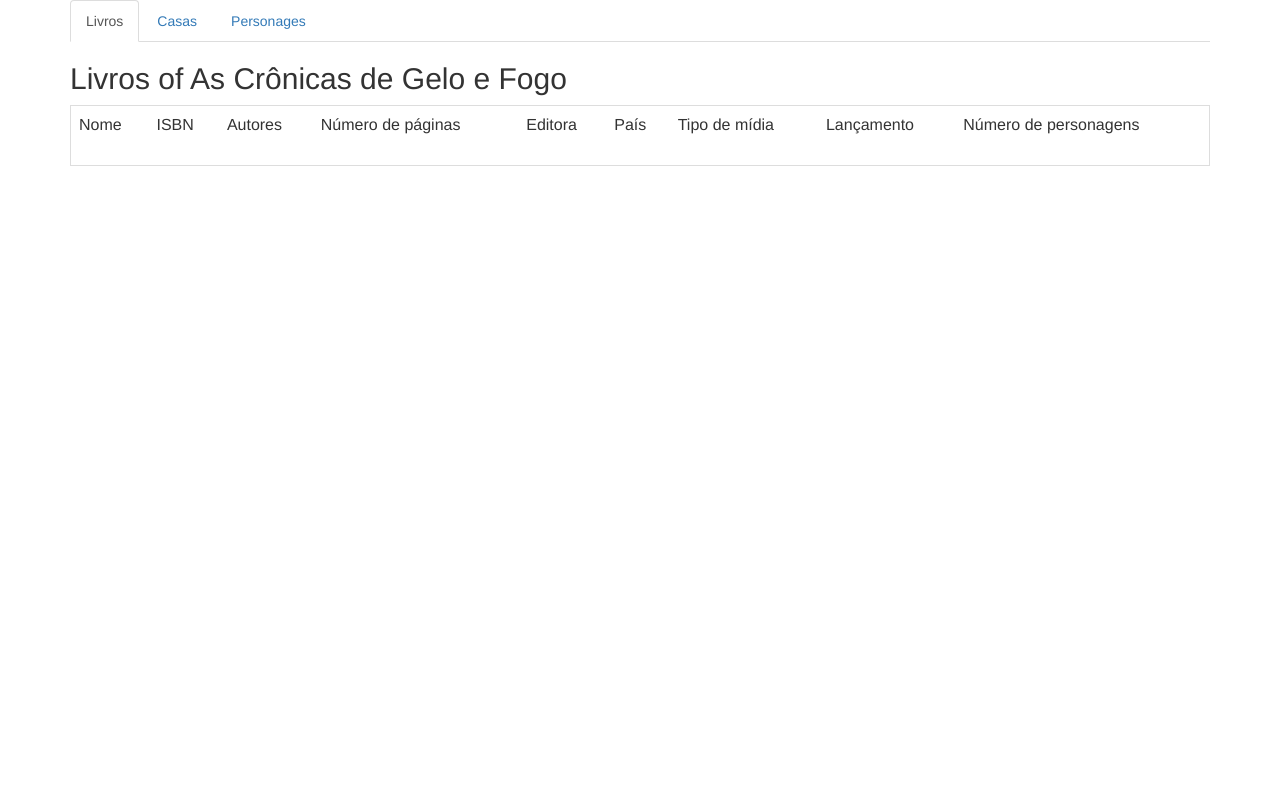
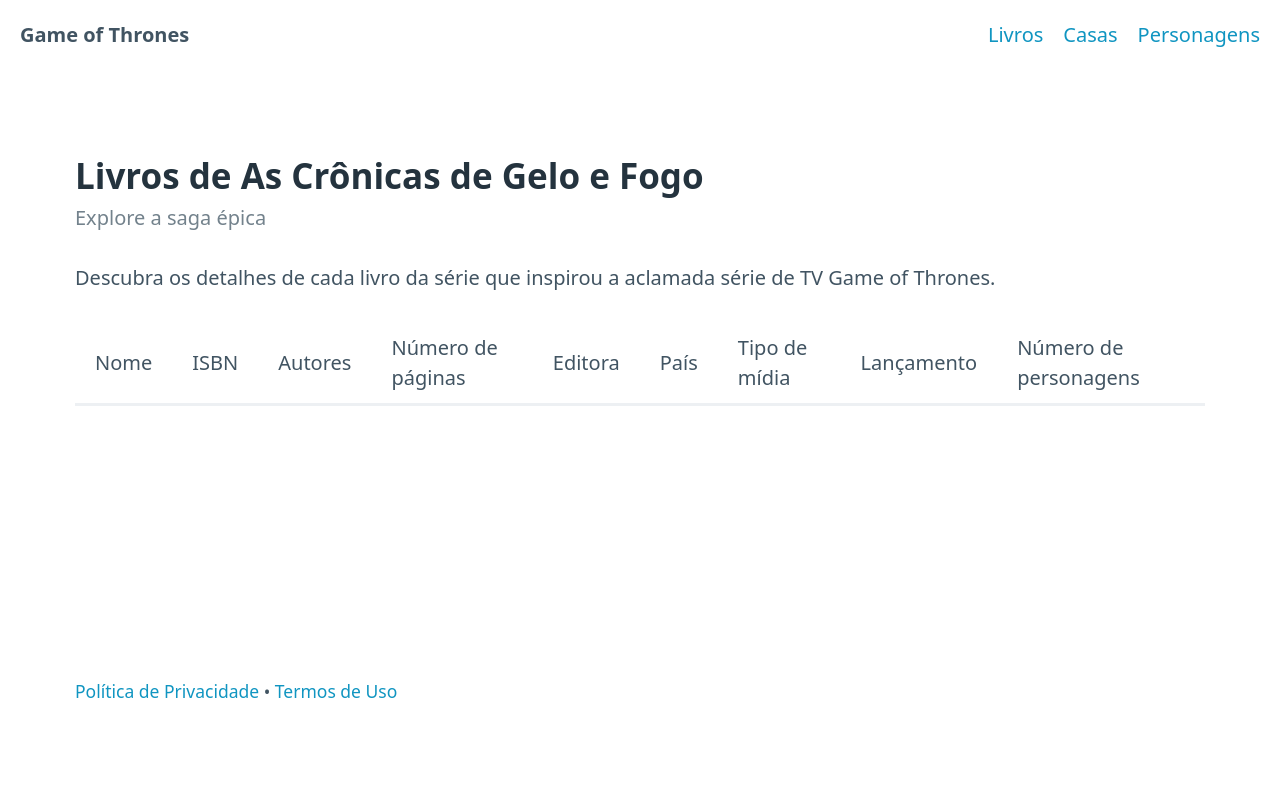
Before and after one commit to AndersonC96/Game-Of-Thrones_PHP, a PHP site: page / in a window 1280 px wide. Shown: the top 785 px of the page. Run offline with PHP 8.4, Linux system fonts and the light colour scheme; data that the repository does not hold is empty.

Commit message:
Update index.php

```diff
--- a/index.php
+++ b/index.php
@@ -1,11 +1,11 @@
-<html>
+<!DOCTYPE html>
+<html lang="pt-br">
     <head>
+        <meta charset="UTF-8">
+        <meta name="viewport" content="width=device-width, initial-scale=1">
         <title>As Crônicas de Gelo e Fogo | Game of Thrones</title>
         <link rel="shortcut icon" href="./favicon.ico"/>
-        <embed name="myMusic" loop="true" hidden="true" src="./music.mp3">
-        <link rel="stylesheet" href="https://maxcdn.bootstrapcdn.com/bootstrap/3.4.1/css/bootstrap.min.css">
-        <script src="https://ajax.googleapis.com/ajax/libs/jquery/3.5.1/jquery.min.js"></script>
-        <script src="https://maxcdn.bootstrapcdn.com/bootstrap/3.4.1/js/bootstrap.min.js"></script>
+        <link rel="stylesheet" href="https://cdn.jsdelivr.net/npm/@picocss/pico@1/css/pico.min.css">
     </head>
     <body>
         <?php
@@ -23,27 +23,40 @@
                 return date("d/m/Y", strtotime($released));
             }
         ?>
-        <div class="container">
-            <ul class="nav nav-tabs">
-                <li class="active"><a href="./index.php">Livros</a></li>
+        <nav class="container-fluid">
+            <ul>
+                <li><strong>Game of Thrones</strong></li>
+            </ul>
+            <ul>
+                <li><a href="./index.php">Livros</a></li>
                 <li><a href="./houses.php">Casas</a></li>
-                <li><a href="./characters.php">Personages</a></li>
+                <li><a href="./characters.php">Personagens</a></li>
             </ul>
-            <h2>Livros of As Crônicas de Gelo e Fogo</h2>
-            <div class="table-bordered">
-                <table class="table">
+        </nav>
+        <main class="container">
+            <div class="grid">
+                <section>
+                    <hgroup>
+                        <h2>Livros de As Crônicas de Gelo e Fogo</h2>
+                        <h3>Explore a saga épica</h3>
+                    </hgroup>
+                    <p>Descubra os detalhes de cada livro da série que inspirou a aclamada série de TV Game of Thrones.</p>
+                    <div class="table-responsive">
+                        <table>
                             <thead>
-                        <td hidden>URL</td>
-                        <td>Nome</td>
-                        <td>ISBN</td>
-                        <td>Autores</td>
-                        <td>Número de páginas</td>
-                        <td>Editora</td>
-                        <td>País</td>
-                        <td>Tipo de mídia</td>
-                        <td>Lançamento</td>
-                        <td>Número de personagens</td>
+                                <tr>
+                                    <th>Nome</th>
+                                    <th>ISBN</th>
+                                    <th>Autores</th>
+                                    <th>Número de páginas</th>
+                                    <th>Editora</th>
+                                    <th>País</th>
+                                    <th>Tipo de mídia</th>
+                                    <th>Lançamento</th>
+                                    <th>Número de personagens</th>
+                                </tr>
                             </thead>
+                            <tbody>
                                 <?php
                                     foreach($json as $obj){
                                         $id = str_replace("https://anapioficeandfire.com/api/books/","",$obj["url"]);
@@ -56,14 +69,21 @@
                                         echo "<td>".$obj["publisher"]."</td>";
                                         echo "<td>".$obj["country"]."</td>";
                                         echo "<td>".$obj["mediaType"]."</td>";
-                            //echo "<td>".$obj["released"]."</td>";//date("d/m/Y", strtotime($obj["released"]))."</td>";
                                         echo "<td>".date("d/m/Y", strtotime($obj["released"]))."</td>";
                                         echo "<td>".count($obj["characters"])."</td>";
                                         echo "</tr>";
                                     }
                                 ?>
+                            </tbody>
                         </table>
                     </div>
+                </section>
             </div>
+        </main>
+        <footer class="container">
+            <small>
+                <a href="#">Política de Privacidade</a> • <a href="#">Termos de Uso</a>
+            </small>
+        </footer>
     </body>
 </html>
```
Lines whose indentation alone changed are shown as unchanged.
